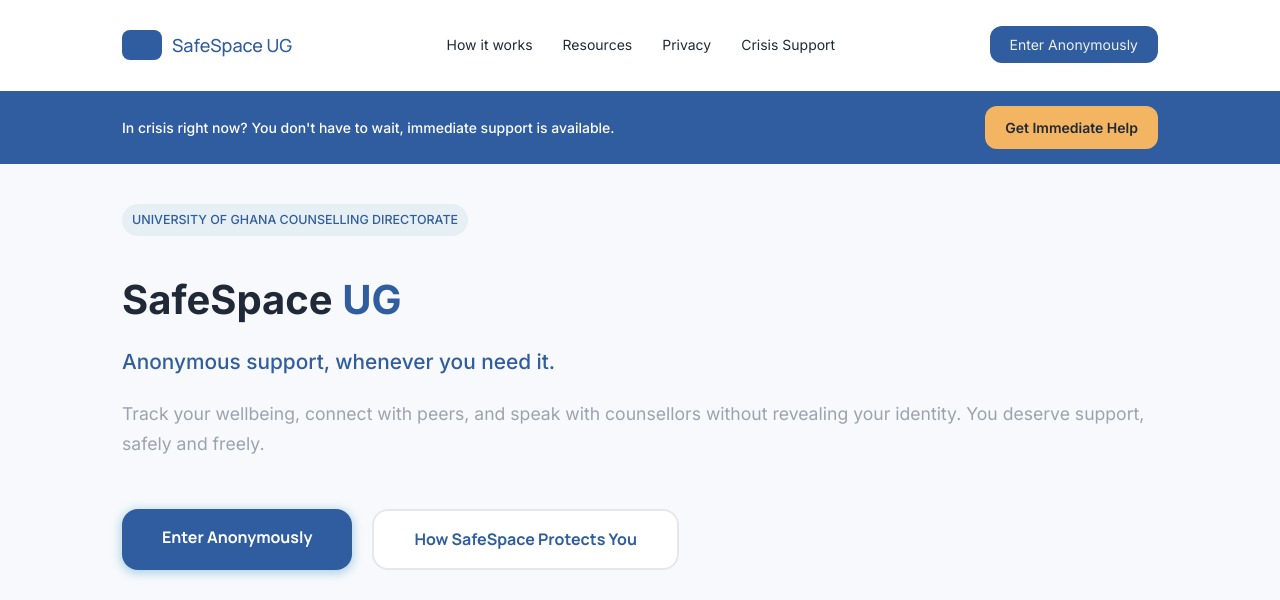
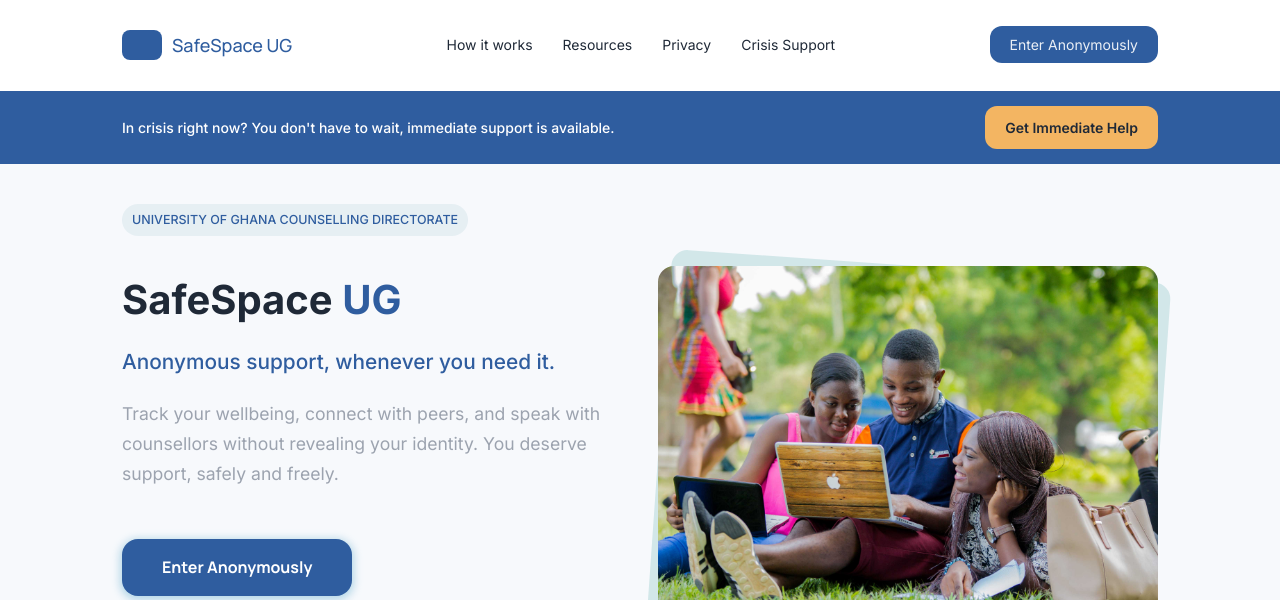
Before and after one commit to CODE-OS1/SafeSpace, a Flask app: template templates/landing.html in a window 1280 px wide. Shown: the top 600 px of the page. Run offline with Flask 3, Linux system fonts and the light colour scheme; the template is opened without the code that fills it, so the values that code supplies are empty; grey boxes are pictures that could not be loaded.

Commit message:
done with hero section

```diff
--- a/static/style.css
+++ b/static/style.css
@@ -195,6 +195,14 @@ nav ul a:hover{
 /* Hero Section Designs */
 .hero{
     margin-top: 30px;
+    display: flex;
+    gap: 50px;
+    flex-wrap: wrap;
+    align-items: flex-start;
+}
+.hero-body{
+    flex: 1 1 320px;
+    min-width: 260px;
 }
 .hero-text h2{
     font-size: 2.5rem;
@@ -241,3 +249,35 @@ nav ul a:hover{
 }
 
 /* Image In The Hero Section */
+.hero-img{
+    position: relative;
+    display: inline-block;
+    width: 500px;
+    height: 400px;
+    flex: 0 0 auto;
+    min-width: 500px;
+    min-height: 400px;
+    border-radius: var(--radius-lg);
+    overflow: visible;
+}
+
+.hero-img::before{
+    content: '';
+    position: absolute;
+    inset: 0;
+    background-color: #78bbbb4b;
+    border-radius: var(--radius-lg);
+    transform: rotate(4deg);
+    transform-origin: center;
+    z-index: -1;
+}
+
+.hero-img img{
+    display: block;
+    border-radius: var(--radius-lg);
+    width: 100%;
+    height: 100%;
+    object-fit: cover;
+    position: relative;
+    z-index: 1;
+}
--- a/templates/landing.html
+++ b/templates/landing.html
@@ -62,8 +62,8 @@
                         </div>
                         </div>
 
-                        <div>
-                            <img src="/SafeSpace/templates/images/image.jpg" alt="A group of Friends walking together">
+                        <div class="hero-img">
+                            <img src="/SafeSpace/static/images/image2.png" alt="A group of Friends walking together">
                         </div>
                     </div>
                     </div>
```
